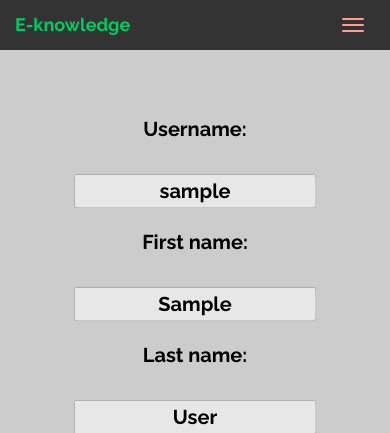
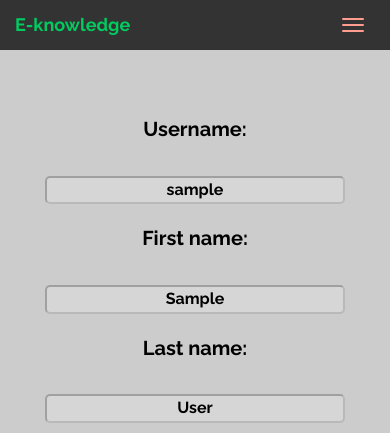
Before and after one commit to IstvanGercsak/Fourth_Milestone_Project, a Django app: page /accounts/profile/ in a window 390 px wide. Shown: the top 433 px of the page. Run offline with Django 3.2, Linux system fonts and the light colour scheme; the visitor is signed in with stand-in values (Sample User, id 1); some libraries are stand-ins or nearby versions.

Commit message:
Change message_container name and style profile input fields

```diff
--- a/static/css/custom.css
+++ b/static/css/custom.css
@@ -148,7 +148,7 @@ a, h2 {
     font-weight: bold;
 }
 
-#message-container {
+#message_container {
     margin: 0 auto;
     text-align: center;
     width: 35%;
@@ -252,6 +252,12 @@ a:link, a:visited, a:active {
     padding: 5px;
 }
 
+.margin-profile-field input{
+    width: 370px;
+    font-size: 18px;
+    border-radius: 5px;
+}
+
 .edit-return-button {
     text-align: center;
     margin: 10px;
@@ -292,7 +298,7 @@ legend {
 /* Blog and Articles */
 
 .article-image {
-    background-size: cover;
+    background-size: contain;
     background-position: center center;
     background-repeat: no-repeat;
     width: 80%;
@@ -368,7 +374,7 @@ legend {
 /* Media query */
 
 @media only screen and (max-width: 1025px) {
-    #message-container {
+    #message_container {
         text-align: left;
         top: 45px;
         width: 50%;
@@ -413,4 +419,14 @@ legend {
         margin-left: 60px;
         margin-right: 60px;
     }
+
+    .product-input {
+        width: 70%;
+    }
+
+    .margin-profile-field input{
+        width: 300px;
+        font-size: 16px;
+    }
+
 }
--- a/templates/base.html
+++ b/templates/base.html
@@ -74,7 +74,7 @@
     </div>
 </nav>
 <!-- Messages -->
-<div id="message-container">
+<div id="message_container">
     {% if messages %}
         {% for message in messages %}
             <div class="alert alert-{{ message.tags }} alert-dismissible">
```
